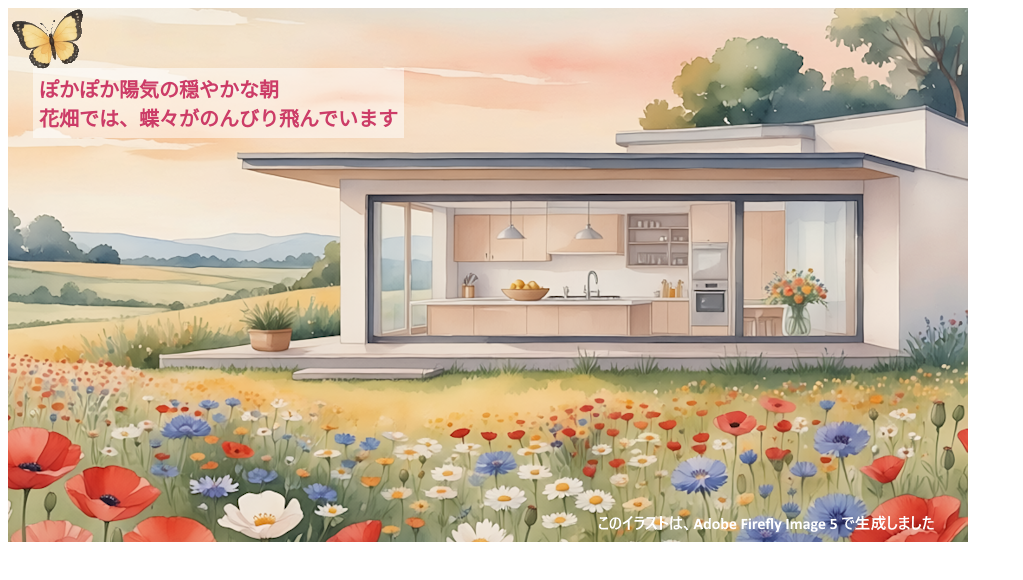
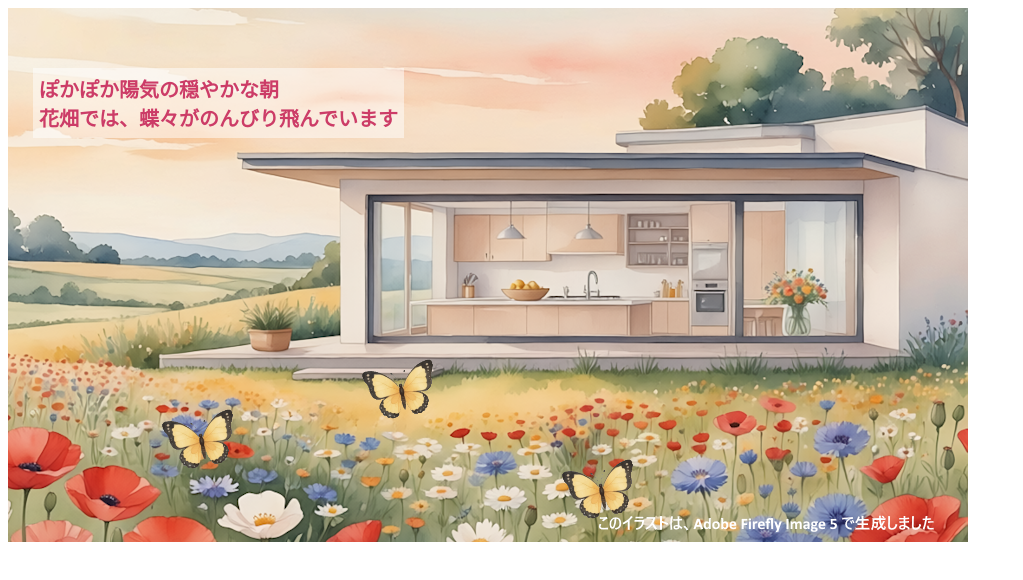
Before and after one commit to panada112358/flower, a plain HTML site: page index.html in a window 1280 px wide. Shown: the top 580 px of the page, without its empty margins (0-1023 px from the left). Drawn offline with Linux system fonts and the light colour scheme.

Commit message:
Update index.html

```diff
--- a/index.html
+++ b/index.html
@@ -9,11 +9,11 @@
 <div style="position: relative; width: 2000px; height: 2000px;">
   <img src="./bg0.png" style="position: absolute; left: 0; top: 0;">
 
-  <img src="./butterfly.gif" style="width: 80px; height: auto; position: absolute; left: 150; top: 400;">
+  <img src="./butterfly.gif" style="width: 80px; height: auto; position: absolute; left: 150px; top: 400px;">
 
-  <img src="./butterfly.gif" style="width: 80px; height: auto; position: absolute; left: 350; top: 350;">
+  <img src="./butterfly.gif" style="width: 80px; height: auto; position: absolute; left: 350px; top: 350px;">
 
-  <img src="./butterfly.gif" style="width: 80px; height: auto; position: absolute; left: 550; top: 450;">
+  <img src="./butterfly.gif" style="width: 80px; height: auto; position: absolute; left: 550px; top: 450px;">
 
   <div style="position: absolute; left: 25px; top: 60px; color: #CC3C67; background: #FFFFFF80; font-size: 20px; font-weight: bold; padding: 6px;">ぽかぽか陽気の穏やかな朝<br>花畑では、蝶々がのんびり飛んでいます</div>
 
```
